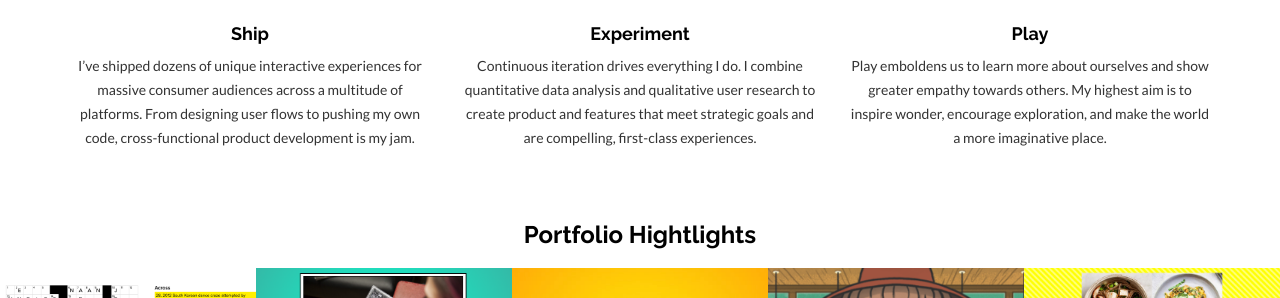
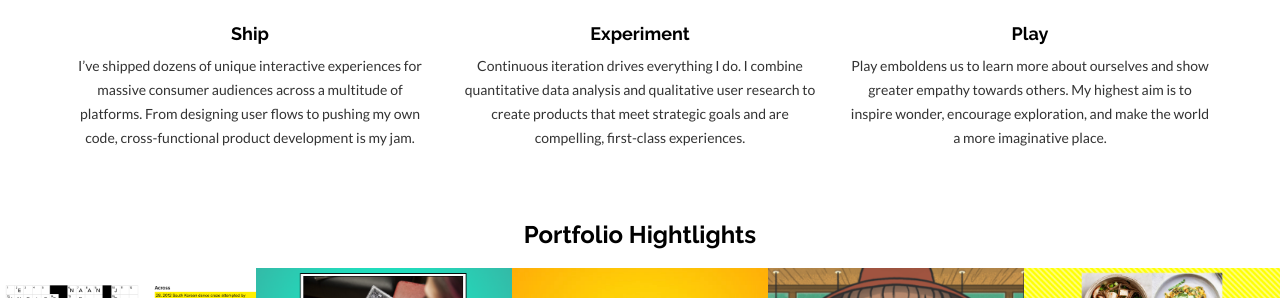
Before and after one commit to leffel/leffel.github.io, a Jekyll site: the page built from index.html, in a window 1280 px wide and 900 px high. Shown: the part 357-655 px from the top of the window. Built offline with Jekyll 4.4.1, drawn with Linux system fonts in a browser that asks for light colours; nearby versions of some CDN libraries.

Commit message:
Copy update.

```diff
--- a/index.html
+++ b/index.html
@@ -15,7 +15,7 @@
             <div class="col-md-4">
                 <i class="fa fa-cogs"></i>
                 <h4>Experiment</h4>
-                <p>Continuous iteration drives everything I do. I combine quantitative data analysis and qualitative user research to create product and features that meet strategic goals and are compelling, first-class experiences.</p>
+                <p>Continuous iteration drives everything I do. I combine quantitative data analysis and qualitative user research to create products that meet strategic goals and are compelling, first-class experiences.</p>
             </div>
             <div class="col-md-4">
                 <i class="fa fa-hand-peace-o"></i>
```
